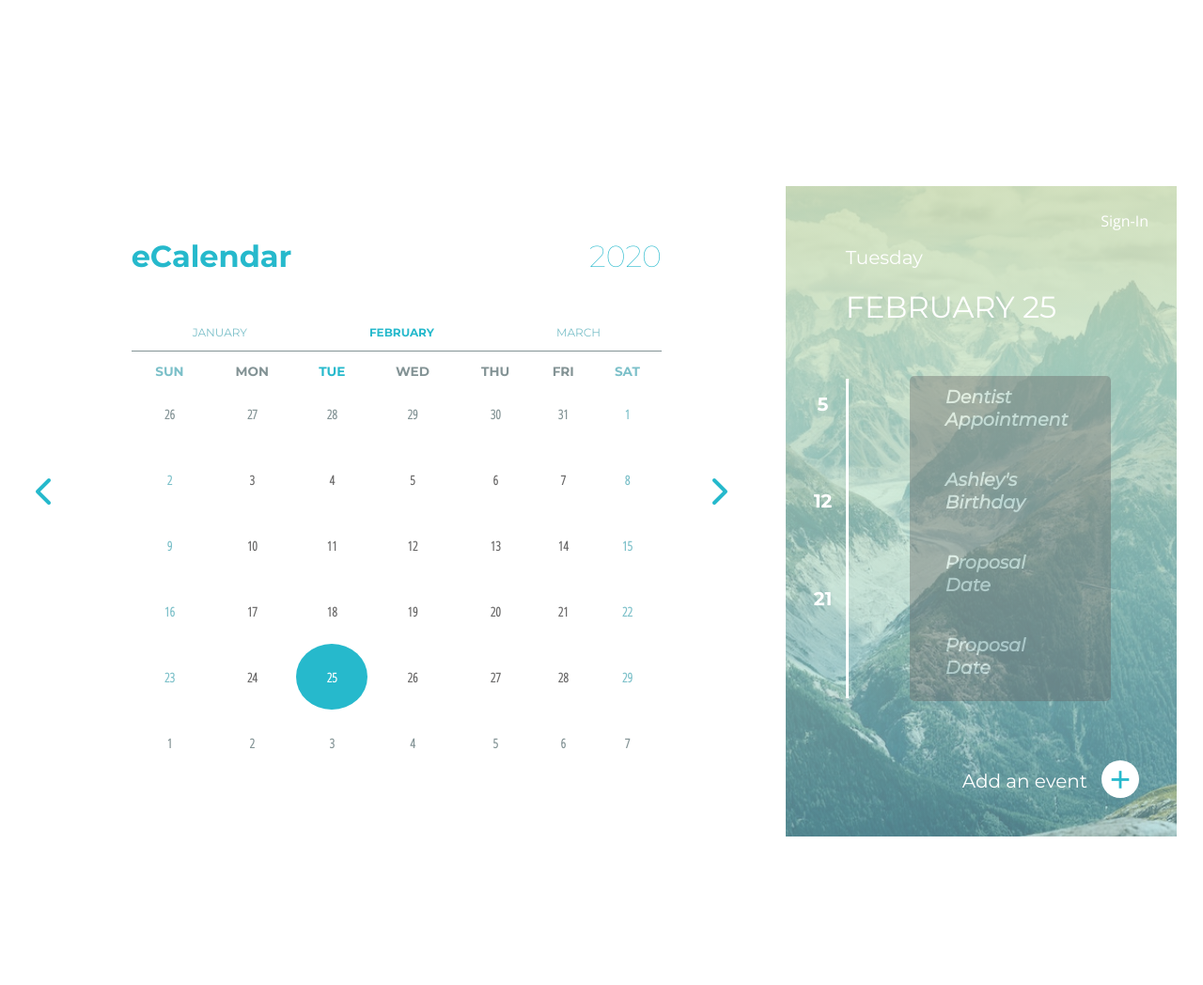
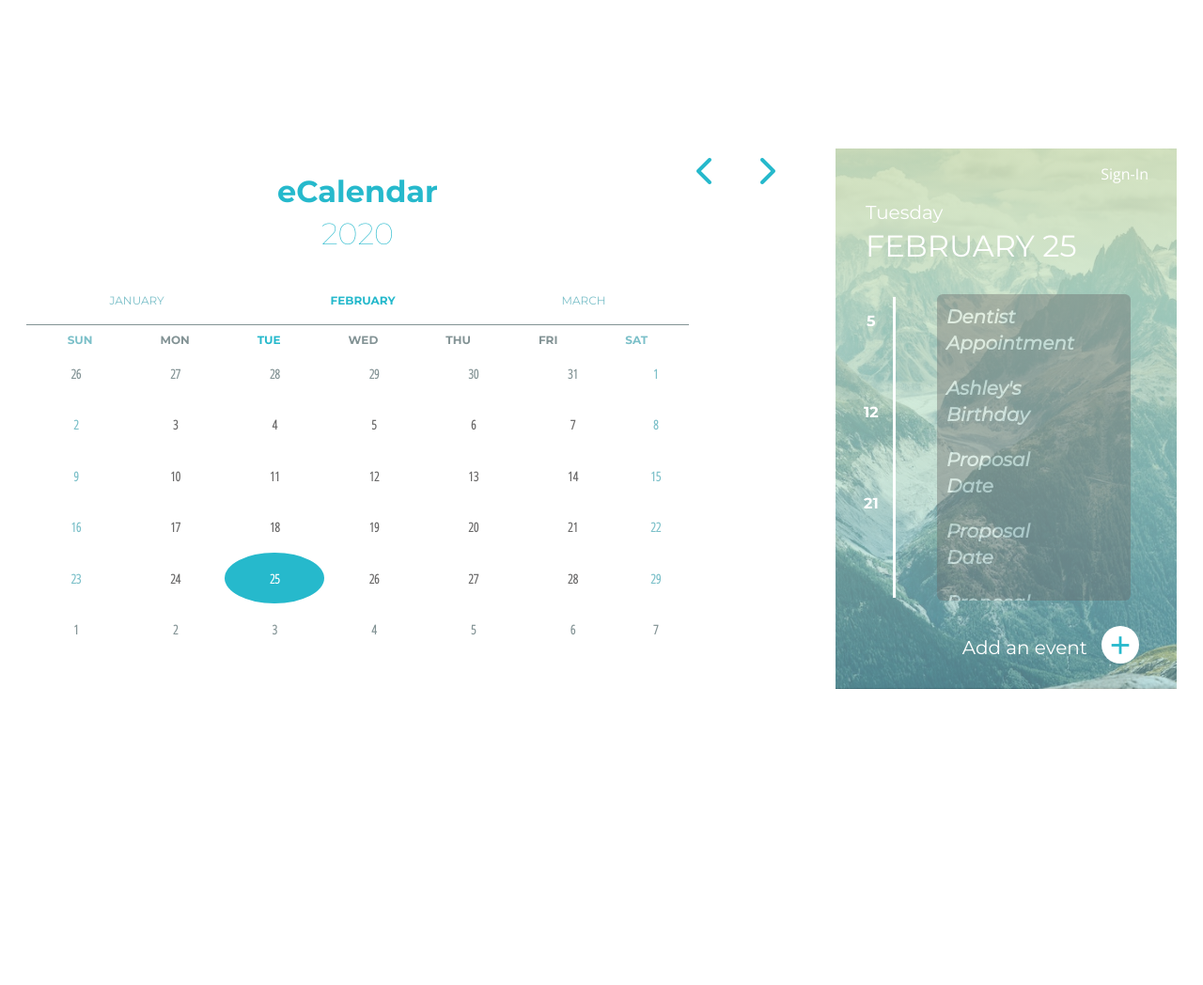
Before and after one commit to cgefx/eCalendar, a website: page index.html in a window 1280 px wide. Shown: the whole page at 94% size. After the commit the page ends 800 px from the top, so only its background shows below. Drawn offline with nearby package versions, Linux system fonts and the light colour scheme.

Commit message:
starting work on responsive layout

```diff
--- a/css/styles.css
+++ b/css/styles.css
@@ -13,13 +13,6 @@
   --colorSecondary: #7cc0c9;
   --mainDark: #839395;
   --secondaryDark: #696868;
-
-  /* --CalendarTitle: "Montserrat";
-  --CalendarYear: "Montserrat";
-  --CalendarMonths: "Montserrat";
-  --CalendarWeekdays: "Montserrat";
-
-  --CalendarNumbers: "Open Sans Condensed"; */
 }
 
 /*--------------------------------*/
@@ -31,42 +24,49 @@ i.far {
   color: var(--colorPrimary);
 }
 
+* {
+  margin: 0;
+  padding: 0;
+  box-sizing: border-box;
+}
+
+body {
+  background: var(--mainWhite);
+  line-height: 1.4;
+  font-size: 1rem;
+}
+
 /*--------------------------------*/
-/* App Layout */
+/* App Layout - iPhone */
 /*---------------------------------*/
 
 .wrapper {
-  display: flex;
-  max-width: 1408px;
-  /* max-height: 650px; */
+  display: inline;
+  max-width: px;
   margin: 0 auto;
-  padding: 150px 20px;
   justify-content: space-around;
 }
 
 .column__arrow {
-  /* flex: shrink; */
-  align-self: center;
-  padding: 10px;
+  display: inline-flex;
   margin: 0 auto;
+  justify-content: center;
   font-size: 32px;
-  flex-grow: 0.1;
+  height: 2em;
+  width: 2em;
+  max-height: 100%;
+  max-width: 100%;
 }
 
 .column__calendar {
-  flex-grow: 1;
-  margin: 0 20px;
-  padding: 20px;
+  margin: 24px auto 8px auto;
+  padding: 8px;
 }
 
 .column__events {
-  flex-grow: 0.1;
-  margin: 0 auto;
-  padding-left: 20px;
-  padding-top: 40px;
   z-index: 0;
-  max-height: 700px;
-  width: auto;
+  margin: 24px auto 1px auto;
+  padding: 8px;
 }
 
 /*--------------------------------*/
@@ -81,15 +81,6 @@ i.far {
 /*Calendar Layout*/
 /*---------------------------------*/
 
-.calendar-header {
-  height: 135px;
-  display: flex;
-  flex-direction: row;
-  align-items: flex-end;
-  justify-content: space-between;
-  color: var(--colorPrimary);
-}
-
 .app-name {
   font-family: "Montserrat";
   font-weight: 700;
@@ -100,18 +91,30 @@ i.far {
   font-weight: 300;
 }
 
+.calendar-header {
+  height: auto;
+  width: auto;
+  display: flex;
+  flex-direction: column;
+  align-items: center;
+  justify-content: space-around;
+  color: var(--colorPrimary);
+  padding-top: 24px;
+  padding-bottom: 24px;
+}
+
 .month-header {
-  height: 60px;
+  height: 50px;
   display: flex;
   flex-direction: row;
-  align-items: flex-end;
+  align-items: center;
   justify-content: space-around;
   color: var(--colorSecondary);
   font-family: "Montserrat";
   text-transform: uppercase;
   font-size: 12px;
   border-bottom: 1.5px solid var(--mainDark);
-  margin-bottom: 1em;
+  margin: 1em 0 0 1em 0;
 }
 
 .current-month {
@@ -119,10 +122,24 @@ i.far {
   font-weight: bold;
 }
 
+.calendar__week-header {
+  display: flex;
+  color: var(--mainDark);
+  justify-content: space-around;
+  text-transform: uppercase;
+  font-family: "Montserrat";
+  font-size: 0.75em;
+  font-weight: 100;
+  padding-top: 8px;
+}
+
+.calendar__week-header th {
+  padding: 1em 1em 0 1em;
+}
+
 .calendar {
   width: 100%;
   font-size: 0.85em;
-  line-height: 1.25em;
   border-collapse: collapse;
   border-spacing: 0;
   text-align: center;
@@ -134,16 +151,7 @@ i.far {
 }
 
 .calendar td {
-  height: 5em;
-}
-
-.calendar__week-header {
-  color: var(--mainDark);
-  text-transform: uppercase;
-  font-family: "Montserrat";
-  font-weight: 100;
-  padding-top: 20px;
-  margin-top: 20px;
+  height: 3.5em;
 }
 
 .current-day {
@@ -177,6 +185,9 @@ i.far {
 .container__events_img {
   width: auto;
   height: auto;
+  padding: auto;
+  margin: auto;
+  flex: auto;
   text-align: center;
   background: linear-gradient(
       180deg,
@@ -191,13 +202,15 @@ i.far {
 }
 
 .events__header {
-  display: flex;
-  flex-direction: column;
+  width: auto;
+  height: auto;
+  /* display: flex;
+  flex-direction: column; */
 }
 
 .sign-in {
   text-align: right;
-  padding: 10px 30px 0px 0px;
+  padding: 16px 30px 0px 0px;
 }
 
 .sign-in__link {
@@ -207,6 +220,7 @@ i.far {
   text-decoration: none;
 }
 
+/* Todo! */
 .sign-in__link:hover {
   cursor: pointer;
   border-bottom: 3px solid var(--mainWhite);
@@ -214,7 +228,7 @@ i.far {
 
 .current-date {
   text-align: left;
-  padding-left: 4em;
+  padding: 1em 0 1em 2em;
 }
 
 .current-date h4 {
@@ -238,7 +252,7 @@ i.far {
   position: relative;
   display: flex;
   height: 350px;
-  margin: 20px 0;
+  /* margin: 1em 1em; */
   width: auto;
 }
 
@@ -251,30 +265,30 @@ i.far {
   color: var(--mainWhite);
   font-family: "Montserrat";
   font-weight: 700;
-  font-size: 20px;
+  font-size: 1em;
   overflow: auto;
 }
 
 .events-list {
-  padding: 0 1.75em;
+  padding: 0 1.75em 0 0;
   margin: 2px auto;
   background-color: var(--secondaryDark);
   opacity: 0.4;
-  border-radius: 5px;
+  border-radius: 6px;
   flex-wrap: wrap;
-  max-width: 40%;
+  max-width: 60%;
   overflow: auto;
 }
 
 .event__name {
   /* flex-grow: 0.5; */
-  padding: 5px 30px 30px 10px;
+  padding: 5px 30px 10px 10px;
   margin: 5px auto;
   color: var(--mainWhite);
   font-family: "Montserrat";
   font-style: italic;
   text-align: left;
-  font-size: 1.2em;
+  font-size: 1.25em;
 }
 
 .events-list::-webkit-scrollbar {
@@ -495,21 +509,71 @@ form button[type="submit"] {
 /*---------------------------------*/
 
 @media only screen and (min-width: 30em) {
-  /*480*/
   .calendar th,
   .calendar td {
-    /* margin: 0;
-    width: 15%; */
+    margin: 0;
+    width: 15%;
   }
 }
 
 @media only screen and (min-width: 40em) and (min-height: 20em) {
+  .wrapper {
+    /* display: flex;
+    flex-direction: column;
+    max-width: 1408px;
+    max-height: 650px;
+    margin: 0 auto;
+    padding: 150px 20px;
+    justify-content: center; */
+  }
+
   .calendar td {
     /* height: 2.5em; */
   }
 }
 @media only screen and (min-width: 40em) and (min-height: 40em) {
+  .wrapper {
+    max-width: 1408px;
+    max-height: 800px;
+    margin: 0 auto;
+    padding: 150px 20px;
+    display: flex;
+  }
+
+  .column__arrow {
+    /* visibility: hidden; */
+    position: relative;
+    top: 0px;
+    display: flex;
+    flex-direction: column;
+    align-content: flex-end;
+  }
+
+  .column__calendar {
+    flex-grow: 1;
+    margin: 0 auto;
+    padding: 8px 8px;
+    max-width: 800px;
+    max-width: 800px;
+  }
+
+  .calendar__week-header th {
+    display: inline-flex;
+    padding: 0 3em 0 3em;
+    text-align: center;
+    justify-items: center;
+  }
+
   .calendar td {
-    /* height: 5.55em; */
+    height: 4em;
+    /* width: 15%; */
+  }
+
+  .column__events {
+    flex-grow: 0.1;
+    margin: 0 auto;
+    padding-left: 20px;
+    z-index: 0;
+    width: auto;
   }
 }
--- a/index.html
+++ b/index.html
@@ -13,11 +13,6 @@
   <body>
     <!-- Main Wrapper -->
     <div class="wrapper">
-      <!-- Left Arrow Column -->
-      <div class="column__arrow">
-        <i class=" go-to-prev fas fa-chevron-left"></i>
-      </div>
-
       <!-- Calendar Column -->
       <div class=" flex__column column__calendar">
         <div class="calendar-header">
@@ -34,10 +29,18 @@
         <!-- Calendar Table -->
         <div class="calendar-table">
           <table class="calendar">
-            <thead class="calendar__week-header"></thead>
+            <div class="calendar__week-header">
+              <thead></thead>
+            </div>
+
             <tbody class="calendar-body" id="calendar-body"></tbody>
           </table>
         </div>
+      </div>
+
+      <!-- Left Arrow Column -->
+      <div class="column__arrow">
+        <i class=" go-to-prev fas fa-chevron-left"></i>
       </div>
 
       <!-- Right Arrow Column -->
--- a/js/calendar.js
+++ b/js/calendar.js
@@ -18,6 +18,10 @@ const previousArrow = document.querySelector(".go-to-prev");
 const nextArrow = document.querySelector(".go-to-next");
 const calendarWeekHeader = document.querySelector(".calendar__week-header")
 const calendarTable = document.getElementById("calendar-body");
+
+//Event Listeners
+previousArrow.addEventListener("click", previous)
+nextArrow.addEventListener("click", next);
 
 function showCalendar(month, year) {
   yearHeader.innerHTML = year;
@@ -82,37 +86,37 @@ function showCalendar(month, year) {
 
 }
 
-//Helper Functions for Rendering Day logic
+//Helper Functions for Rendering calendar logic
 function getLeadingDays(currentMonth, currentYear) {
-  let staDay = 0// 0, sunday, 1: monday
-  const ret = [];
+  let startDay = 0;
+  const leadingDays = [];
   const year = currentYear
   const month = currentMonth
   const firstWeekday = new Date(year, month, 1).getDay();
-  const days = firstWeekday + 7 - (staDay + 7) - 1; // 2 days become 1 for [1, 0]
+  const days = firstWeekday + 7 - (startDay + 7) - 1; // 2 days become 1 for [1, 0]
   for (let i = days * -1; i <= 0; i++) {
-    ret.push(new Date(year, month, i).getDate());
+    leadingDays.push(new Date(year, month, i).getDate());
   }
-  return ret;
+  return leadingDays;
 }
 
 function getMonthDays(currentMonth, currentYear) {
-  const ret = [];
+  const monthDays = [];
   const year = currentYear
   const month = currentMonth
   const lastDay = new Date(year, month + 1, 0).getDate();
-  for (let i = 1; i <= lastDay; i++) ret.push(i);
-  return ret;
+  for (let i = 1; i <= lastDay; i++) monthDays.push(i);
+  return monthDays;
 }
 
 function getTrailingDays(leadingDays, monthDays) {
-  const ret = [];
+  const trailingDays = [];
   const days = 42 - (leadingDays.length + monthDays.length);
-  for (let i = 1; i <= days; i++) ret.push(i);
-  return ret;
+  for (let i = 1; i <= days; i++) trailingDays.push(i);
+  return trailingDays;
 }
 
-function showMonths(currentMonth) {
+function showHeaderMonths(currentMonth) {
   let monthsHeader = document.getElementById("months-header");
 
   monthsHeader.innerHTML = "";
@@ -148,24 +152,21 @@ function daysInMonth(iMonth, iYear) {
   return 32 - new Date(iYear, iMonth, 32).getDate();
 }
 
-//Event Listeners
-previousArrow.addEventListener("click", previous)
-nextArrow.addEventListener("click", next);
 
 function previous() {
   currentYear = (currentMonth === 0) ? currentYear - 1 : currentYear;
   currentMonth = (currentMonth === 0) ? 11 : currentMonth - 1;
   showCalendar(currentMonth, currentYear);
-  showMonths(currentMonth);
+  showHeaderMonths(currentMonth);
 }
 
 function next() {
   currentYear = (currentMonth === 11) ? currentYear + 1 : currentYear;
   currentMonth = (currentMonth + 1) % 12;
   showCalendar(currentMonth, currentYear);
-  showMonths(currentMonth);
+  showHeaderMonths(currentMonth);
 }
 
-showMonths(currentMonth);
+showHeaderMonths(currentMonth);
 showCalendar(currentMonth, currentYear);
 showEvents();
```
